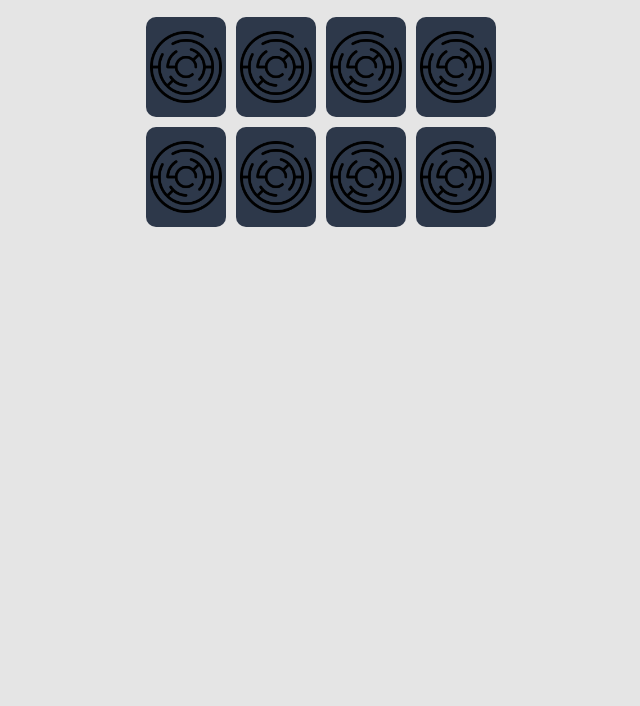
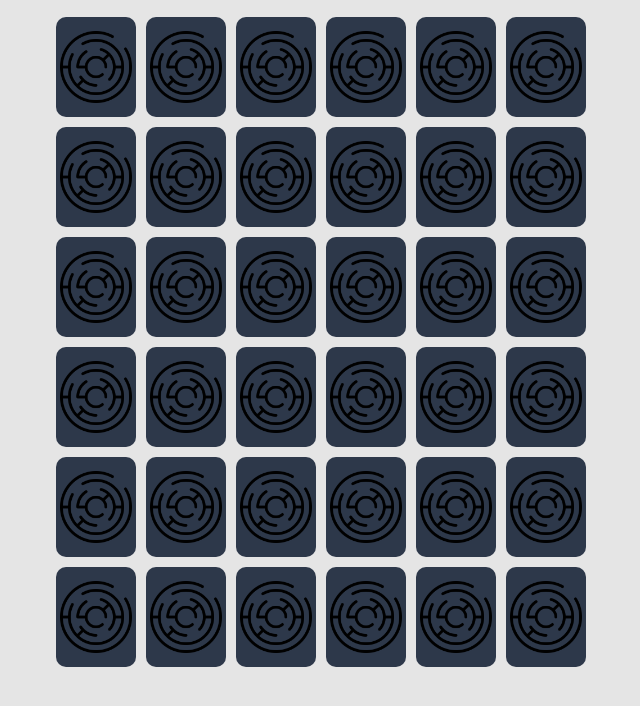
Before and after one commit to Khanmag/workshop_27.01.2024, a plain HTML site: page index.html in a window 1280 px wide. Shown: the part 76-782 px from the top of the page, without its empty margins (319-959 px from the left). Drawn offline with Linux system fonts and the light colour scheme; a web font is replaced by a local one.

Commit message:
final version

```diff
--- a/script.js
+++ b/script.js
@@ -3,20 +3,20 @@ const orderedCards = [
   { img: './assets/cards/2.png', name: 'Тигр' },
   { img: './assets/cards/3.png', name: 'Леопард' },
   { img: './assets/cards/4.png', name: 'Буйвол' },
-  // { img: './assets/cards/5.png', name: 'Корова'},
-  // { img: './assets/cards/6.png', name: 'Лама'},
-  // { img: './assets/cards/7.png', name: 'Слон'},
-  // { img: './assets/cards/8.png', name: 'Фламинго'},
-  // { img: './assets/cards/9.png', name: 'Жираф'},
-  // { img: './assets/cards/10.png', name: 'Козёл'},
-  // { img: './assets/cards/11.png', name: 'Ёжик'},
-  // { img: './assets/cards/12.png', name: 'Бегемот'},
-  // { img: './assets/cards/13.png', name: 'Конь'},
-  // { img: './assets/cards/14.png', name: 'Панда'},
-  // { img: './assets/cards/15.png', name: 'Зебра'},
-  // { img: './assets/cards/16.png', name: 'Пёс'},
-  // { img: './assets/cards/17.png', name: 'Носорог'},
-  // { img: './assets/cards/18.png', name: 'Овца'},
+  { img: './assets/cards/5.png', name: 'Корова'},
+  { img: './assets/cards/6.png', name: 'Лама'},
+  { img: './assets/cards/7.png', name: 'Слон'},
+  { img: './assets/cards/8.png', name: 'Фламинго'},
+  { img: './assets/cards/9.png', name: 'Жираф'},
+  { img: './assets/cards/10.png', name: 'Козёл'},
+  { img: './assets/cards/11.png', name: 'Ёжик'},
+  { img: './assets/cards/12.png', name: 'Бегемот'},
+  { img: './assets/cards/13.png', name: 'Конь'},
+  { img: './assets/cards/14.png', name: 'Панда'},
+  { img: './assets/cards/15.png', name: 'Зебра'},
+  { img: './assets/cards/16.png', name: 'Пёс'},
+  { img: './assets/cards/17.png', name: 'Носорог'},
+  { img: './assets/cards/18.png', name: 'Овца'},
 ]
 
 const gameState = {
--- a/style.css
+++ b/style.css
@@ -42,6 +42,6 @@ body {
   align-items: center;
   justify-items: center;
   gap: 10px;
-  grid-template-columns: repeat(4, 80px);
+  grid-template-columns: repeat(6, 80px);
   grid-template-rows: repeat(auto-fill, 100px);
 }
```
